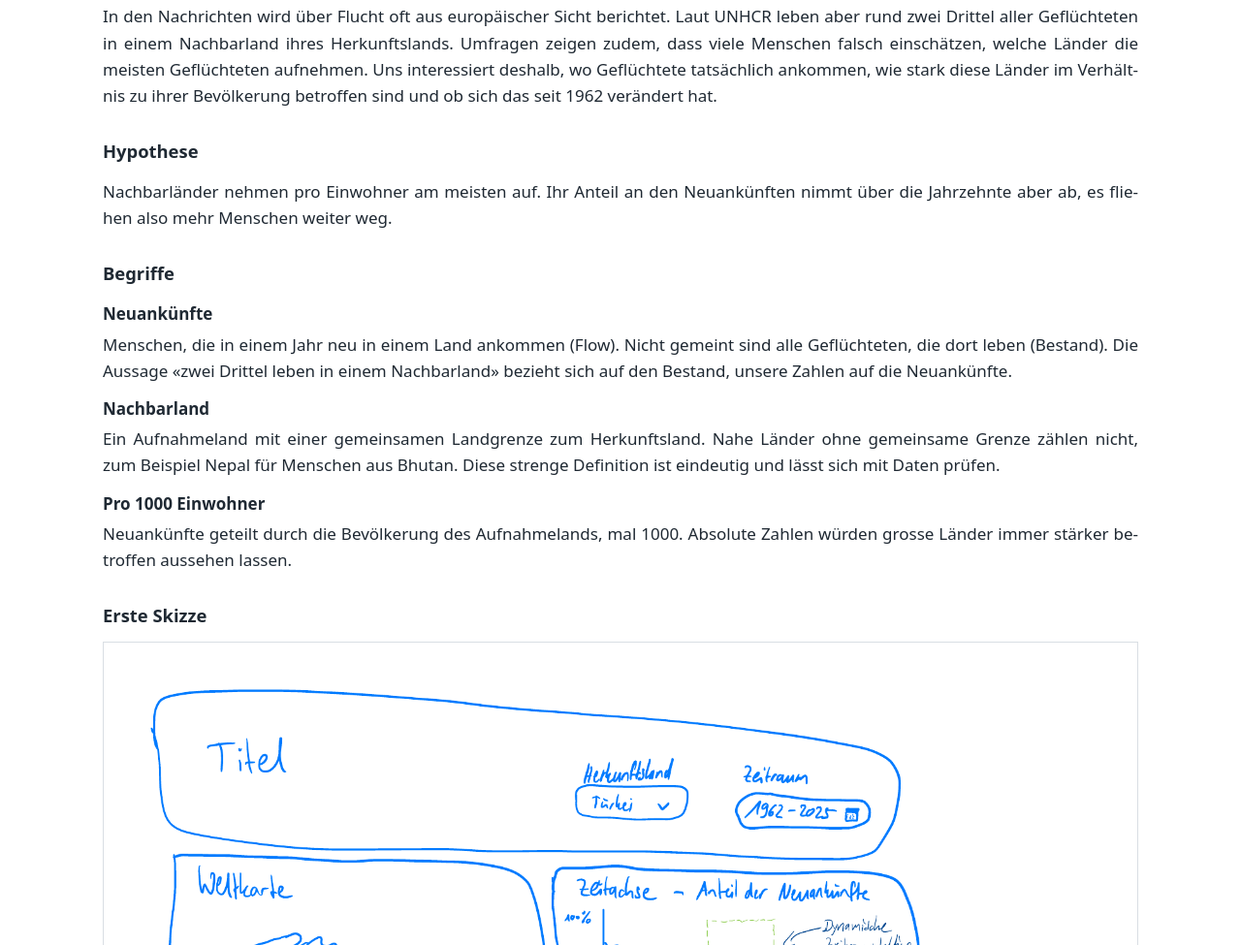
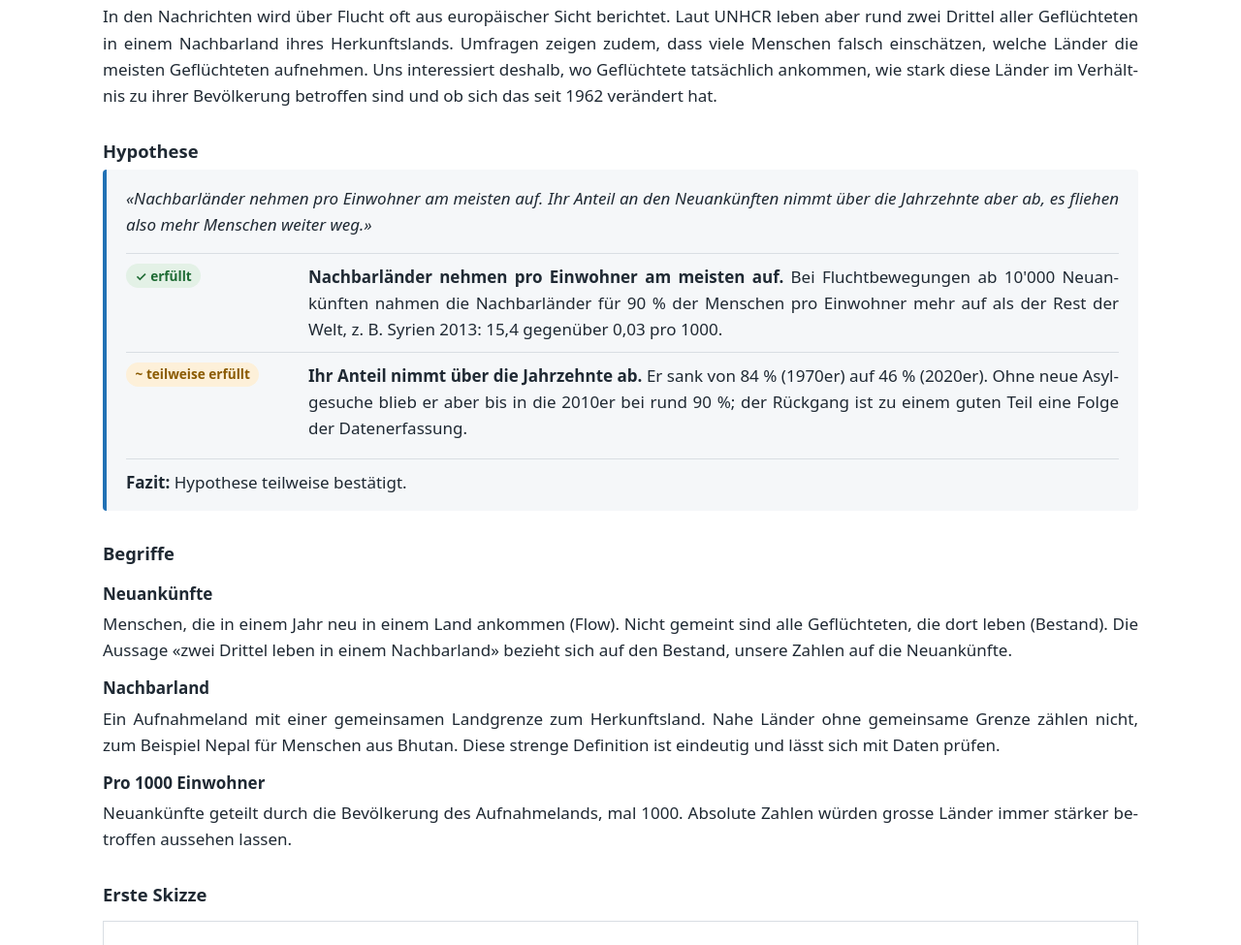
Before and after one commit to DarioMeyer-code/hslu_davi, a plain HTML site: page public/index.html in a window 1280 px wide. Shown: the part 2941-3916 px from the top of the page at 97% size. Drawn offline with Linux system fonts and the light colour scheme.

Commit message:
viaualize hypothesis false true

```diff
--- a/public/css/style.css
+++ b/public/css/style.css
@@ -601,3 +601,68 @@ th.number {
   clip: rect(0 0 0 0);
   white-space: nowrap;
 }
+
+/* ==========================================================================
+   Hypothese mit Ergebnis (Abschnitt Hintergrund)
+   Status mit Symbol und Wort, damit er nicht nur über die Farbe lesbar ist.
+   ========================================================================== */
+.hypothesis {
+  background: var(--surface);
+  border-left: 4px solid var(--accent);
+  border-radius: 4px;
+  padding: 1rem 1.25rem;
+  margin: 0.5rem 0 1.5rem;
+}
+
+.hypothesis-text {
+  margin: 0 0 1rem;
+  font-style: italic;
+}
+
+.hypothesis-checks {
+  list-style: none;
+  margin: 0;
+  padding: 0;
+}
+
+.hypothesis-checks li {
+  display: grid;
+  grid-template-columns: 11rem 1fr;
+  gap: 0.75rem;
+  align-items: start;
+  padding: 0.6rem 0;
+  border-top: 1px solid var(--border);
+}
+
+.status {
+  display: inline-block;
+  padding: 0.1rem 0.6rem;
+  border-radius: 999px;
+  font-size: 0.85rem;
+  font-weight: 600;
+  white-space: nowrap;
+  justify-self: start;   /* Pille nur so breit wie der Text */
+}
+
+.status-yes {
+  background: #e3f1e6;
+  color: #1e6b34;
+}
+
+.status-partly {
+  background: #fdf0d9;
+  color: #8a5a00;
+}
+
+.hypothesis-verdict {
+  margin: 0.5rem 0 0;
+  padding-top: 0.6rem;
+  border-top: 1px solid var(--border);
+}
+
+@media (max-width: 600px) {
+  .hypothesis-checks li {
+    grid-template-columns: 1fr;
+    gap: 0.3rem;
+  }
+}
--- a/public/index.html
+++ b/public/index.html
@@ -124,11 +124,35 @@
       </p>
 
       <h3>Hypothese</h3>
-      <p>
-        Nachbarländer nehmen pro Einwohner am meisten auf. Ihr Anteil an den
-        Neuankünften nimmt über die Jahrzehnte aber ab, es fliehen also mehr
-        Menschen weiter weg.
-      </p>
+      <!-- Hypothese mit Ergebnis: pro Teilaussage ein Status (Symbol + Wort, nicht nur Farbe) -->
+      <div class="hypothesis">
+        <p class="hypothesis-text">
+          «Nachbarländer nehmen pro Einwohner am meisten auf. Ihr Anteil an den
+          Neuankünften nimmt über die Jahrzehnte aber ab, es fliehen also mehr
+          Menschen weiter weg.»
+        </p>
+        <ul class="hypothesis-checks">
+          <li>
+            <span class="status status-yes"><span aria-hidden="true">✓</span> erfüllt</span>
+            <div>
+              <strong>Nachbarländer nehmen pro Einwohner am meisten auf.</strong>
+              Bei Fluchtbewegungen ab 10'000 Neuankünften nahmen die Nachbarländer für 90 %
+              der Menschen pro Einwohner mehr auf als der Rest der Welt, z. B. Syrien 2013:
+              15,4 gegenüber 0,03 pro 1000.
+            </div>
+          </li>
+          <li>
+            <span class="status status-partly"><span aria-hidden="true">~</span> teilweise erfüllt</span>
+            <div>
+              <strong>Ihr Anteil nimmt über die Jahrzehnte ab.</strong>
+              Er sank von 84 % (1970er) auf 46 % (2020er). Ohne neue Asylgesuche blieb er aber
+              bis in die 2010er bei rund 90 %; der Rückgang ist zu einem guten Teil eine Folge
+              der Datenerfassung.
+            </div>
+          </li>
+        </ul>
+        <p class="hypothesis-verdict"><strong>Fazit:</strong> Hypothese teilweise bestätigt.</p>
+      </div>
 
       <h3>Begriffe</h3>
       <dl class="terms">
```
